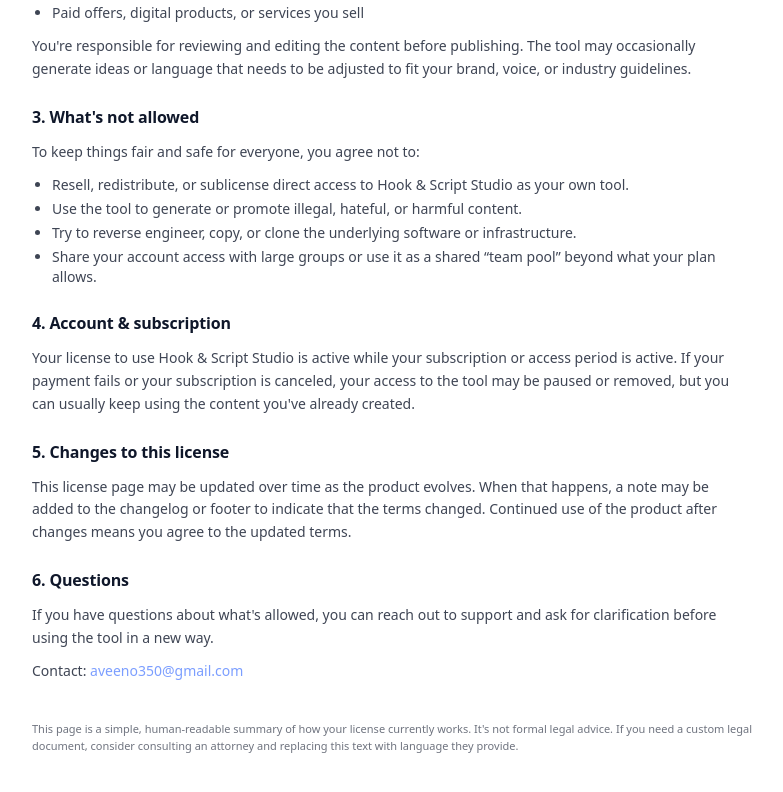
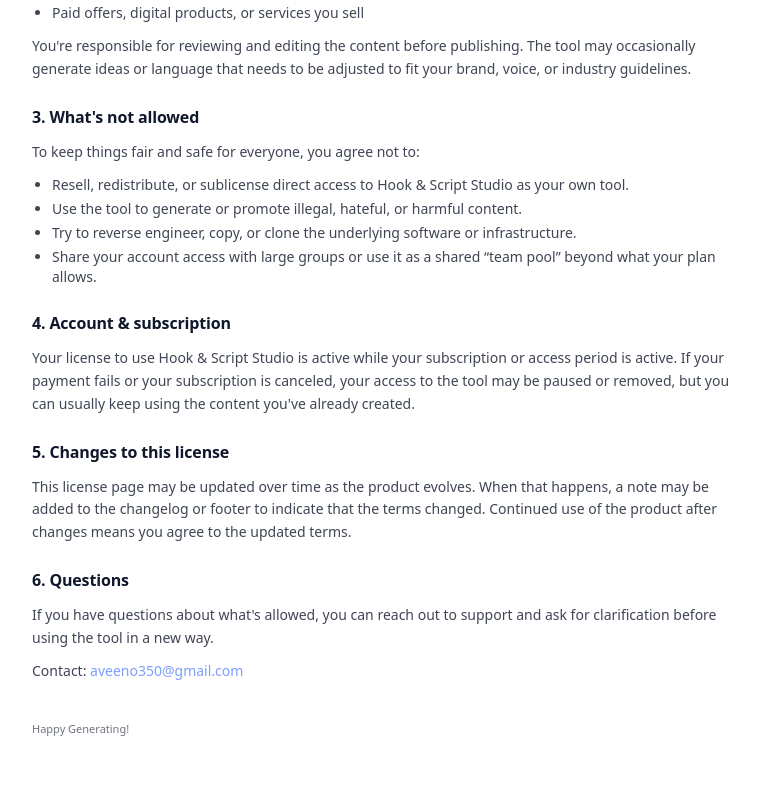
Before and after one commit to aveeno350-ctrl/hook-script-studio, a Next.js app: page /license in a window 1280 px wide. Shown: the part 436-1228 px from the top of the page, without its empty margins (248-1031 px from the left). Built offline with nearby package versions, Linux system fonts and the light colour scheme; no server answers.

Commit message:
Update page.tsx

```diff
--- a/app/license/page.tsx
+++ b/app/license/page.tsx
@@ -116,10 +116,7 @@ export default function LicensePage() {
       </section>
 
       <p className="text-[11px] opacity-60 pt-4">
-        This page is a simple, human-readable summary of how your license
-        currently works. It&apos;s not formal legal advice. If you need a custom
-        legal document, consider consulting an attorney and replacing this text
-        with language they provide.
+        Happy Generating!
       </p>
     </main>
   );
```
